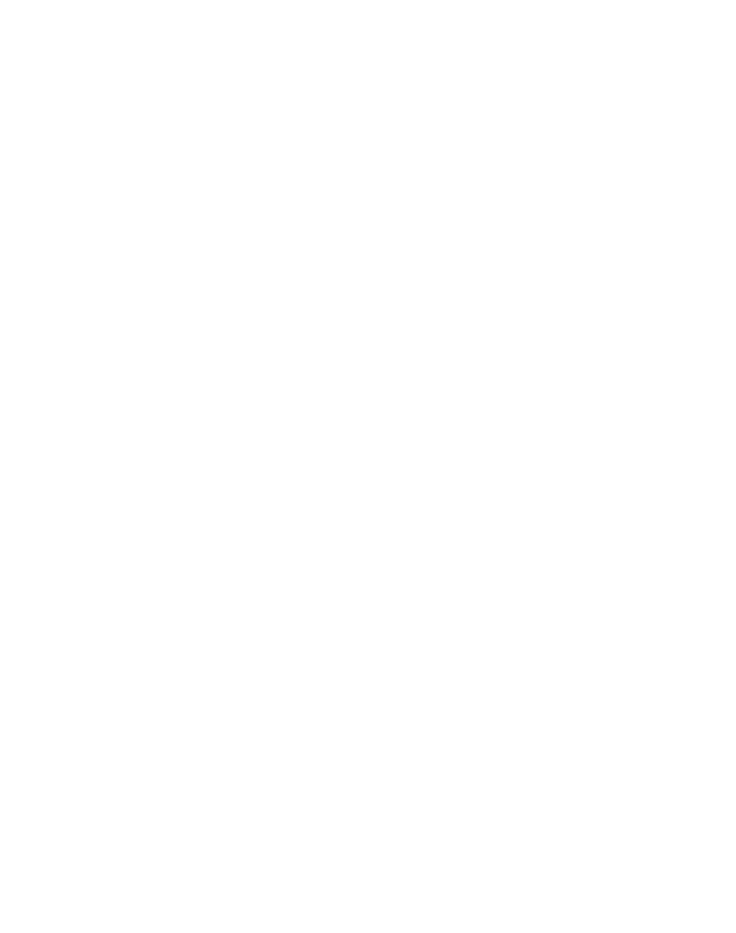
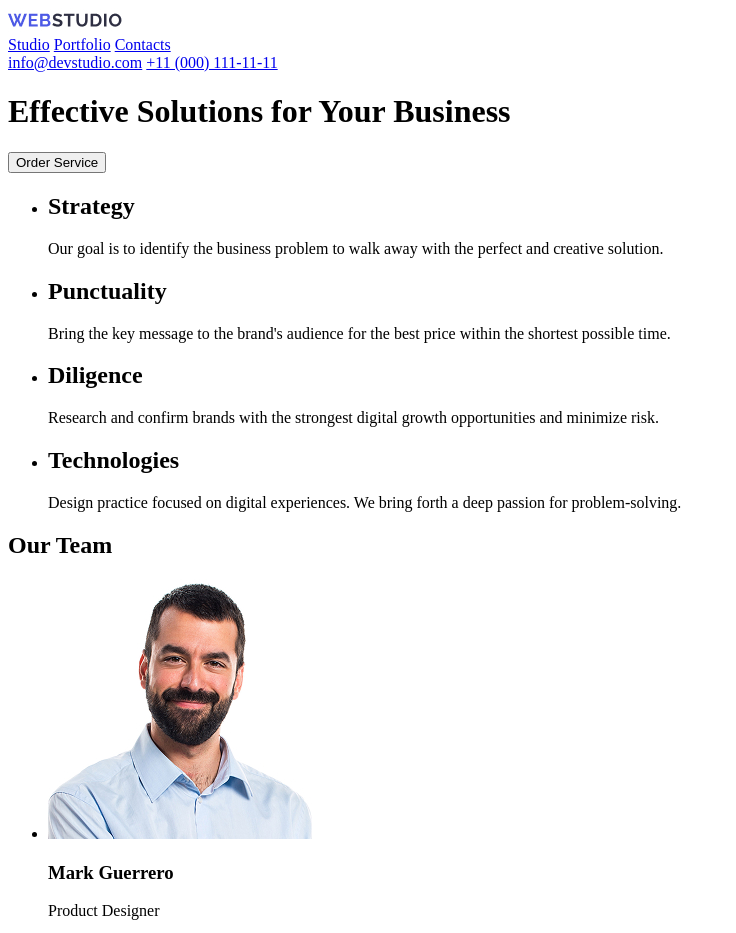
Before and after one commit to doruksayn/Week-1-Homework, a plain HTML site: page index.html in a window 1280 px wide. Shown: the top 933 px of the page, without its empty margins (0-736 px from the left). Before the commit the page ends 800 px from the top, so only its background shows below. Drawn offline with Linux system fonts and the light colour scheme.

Commit message:
updated webstudio page

```diff
--- a/index.html
+++ b/index.html
@@ -5,5 +5,80 @@
     <meta name="viewport" content="width=device-width, initial-scale=1.0" />
     <title>Document</title>
   </head>
-  <body></body>
+  <body>
+    <header>
+      <a href="/"> <img src="images/logo.jpg" alt="logo" /></a>
+      <nav>
+        <a href="/">Studio</a>
+        <a href="/">Portfolio</a>
+        <a href="/">Contacts</a>
+      </nav>
+      <a href="mailto:info@devstudio.com">info@devstudio.com</a>
+      <a href="tel:+11 (000) 111-11-11">+11 (000) 111-11-11</a>
+    </header>
+    <main>
+      <h1>Effective Solutions for Your Business</h1>
+      <button type="button">Order Service</button>
+      <ul>
+        <li>
+          <h2>Strategy</h2>
+          <p>
+            Our goal is to identify the business problem to walk away with the
+            perfect and creative solution.
+          </p>
+        </li>
+        <li>
+          <h2>Punctuality</h2>
+          <p>
+            Bring the key message to the brand's audience for the best price
+            within the shortest possible time.
+          </p>
+        </li>
+        <li>
+          <h2>Diligence</h2>
+          <p>
+            Research and confirm brands with the strongest digital growth
+            opportunities and minimize risk.
+          </p>
+        </li>
+        <li>
+          <h2>Technologies</h2>
+          <p>
+            Design practice focused on digital experiences. We bring forth a
+            deep passion for problem-solving.
+          </p>
+        </li>
+      </ul>
+      <h2>Our Team</h2>
+      <ul>
+        <li>
+          <img src="images/markguerro.jpg" alt="team" width="264" />
+          <h3>Mark Guerrero</h3>
+          <p>Product Designer</p>
+        </li>
+        <li>
+          <img src="images/tomford.jpg" alt="team" width="264" />
+          <h3>Tom Ford</h3>
+          <p>Frontend Developer</p>
+        </li>
+        <li>
+          <img src="images/camilagarcia.jpg" alt="team" width="264" />
+          <h3>Camila Garcia</h3>
+          <p>Marketing</p>
+        </li>
+        <li>
+          <img src="images/danielwilson.jpg" alt="team" width="264" />
+          <h3>Daniel Wilson</h3>
+          <p>UI Designer</p>
+        </li>
+      </ul>
+    </main>
+    <footer>
+      <a href="/"> <img src="images/logo.jpg" alt="logo" /></a>
+      <p>
+        Increase the flow of customers and sales for your business with digital
+        marketing & growth solutions.
+      </p>
+    </footer>
+  </body>
 </html>
```
Also changed, not shown: images/camilagarcia.jpg (added), images/danielwilson.jpg (added), images/logo.jpg (added), images/markguerro.jpg (added), images/tomford.jpg (added).
